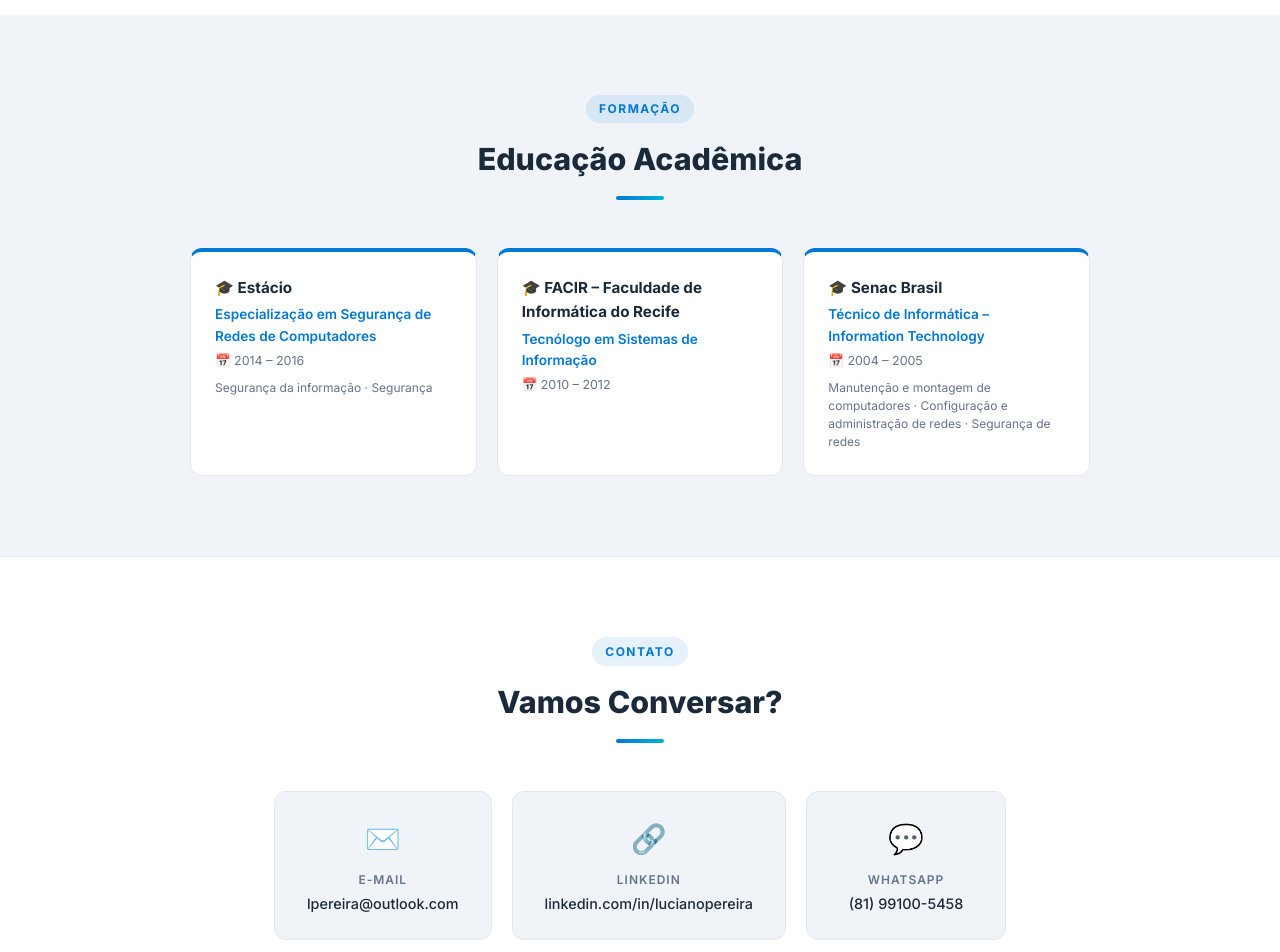
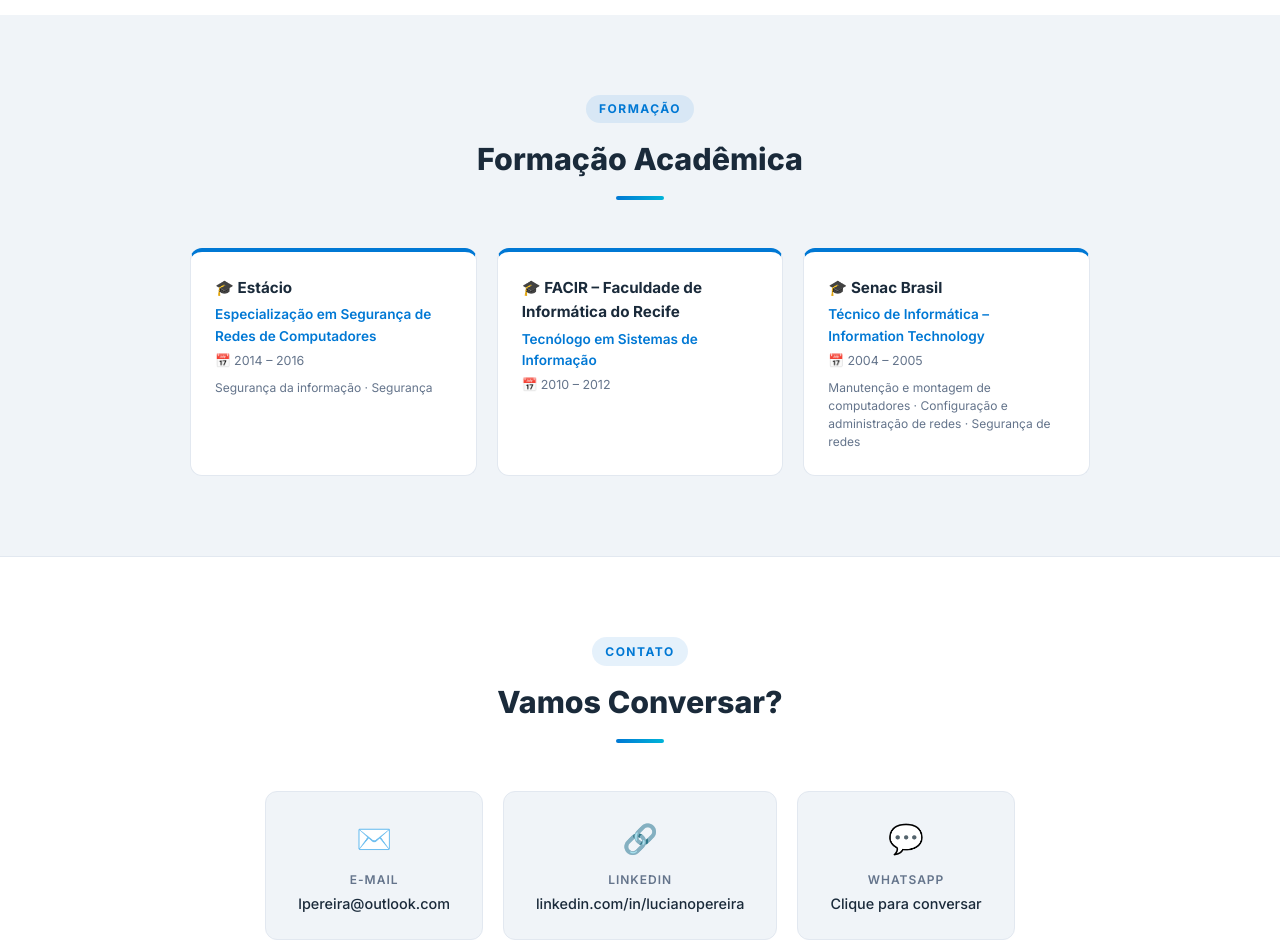
Before and after one commit to lparruda/lparruda.github.io, a plain HTML site: page index.html in a window 1280 px wide. Shown: the part 5180-6132 px from the top of the page. Drawn offline with Linux system fonts and the light colour scheme.

Commit message:
Update section title and contact card value and Academic Formation

```diff
--- a/index.html
+++ b/index.html
@@ -521,7 +521,7 @@
   <div class="section-inner">
     <div class="section-header">
       <span class="section-label" data-pt="Formação" data-en="Education">Formação</span>
-      <h2 class="section-title" data-pt="Educação Acadêmica" data-en="Academic Education">Educação Acadêmica</h2>
+      <h2 class="section-title" data-pt="Formação Acadêmica" data-en="Academic Education">Formação Acadêmica</h2>
       <div class="section-divider"></div>
     </div>
     <div class="edu-grid">
@@ -568,7 +568,7 @@
       <a class="contact-card" href="https://wa.me/5581991005458" target="_blank" rel="noopener" style="text-decoration:none;color:inherit;">
         <div class="icon">💬</div>
         <div class="label" data-pt="WhatsApp" data-en="WhatsApp">WhatsApp</div>
-        <div class="value">(81) 99100-5458</div>
+        <div class="value" data-pt="Clique para conversar" data-en="Click to chat">Clique para conversar</div>
       </a>
     </div>
   </div>
@@ -617,4 +617,5 @@
   }
 </script>
 
-<
+</body>
+</html>
```
